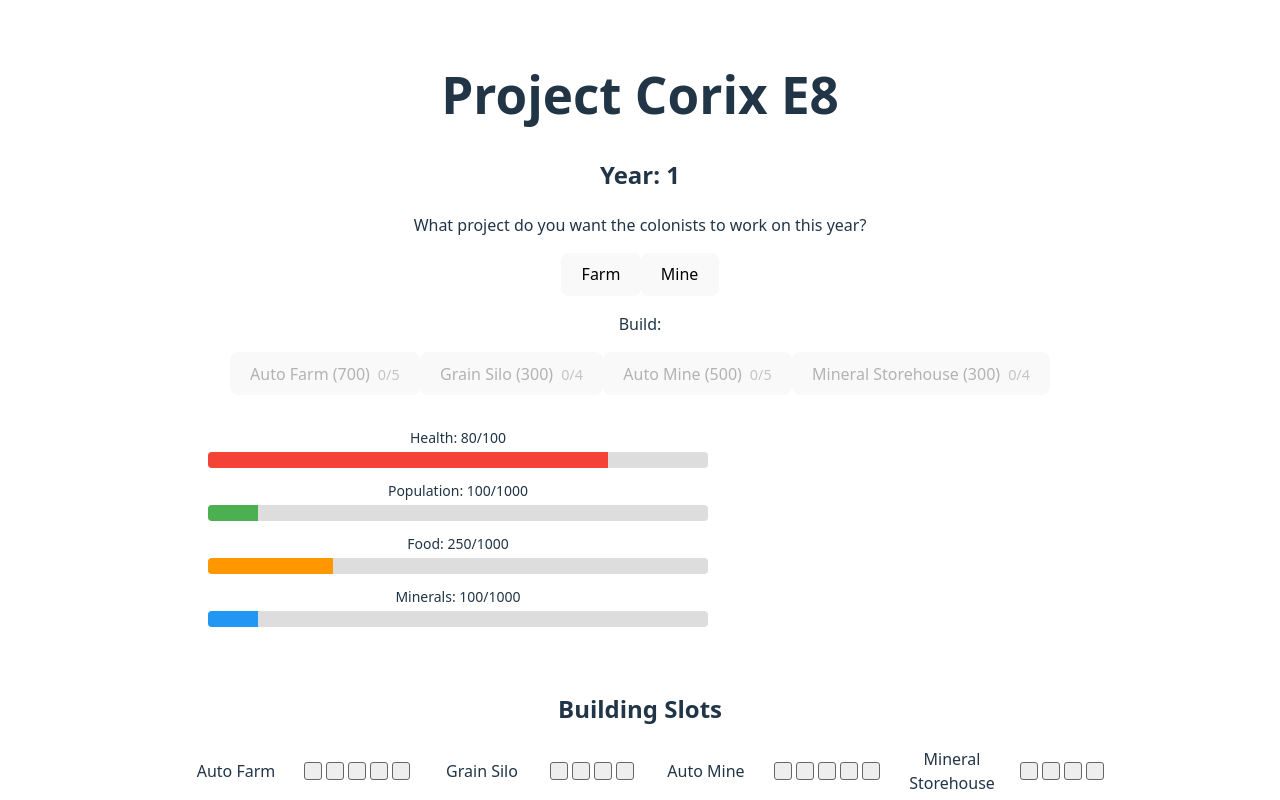
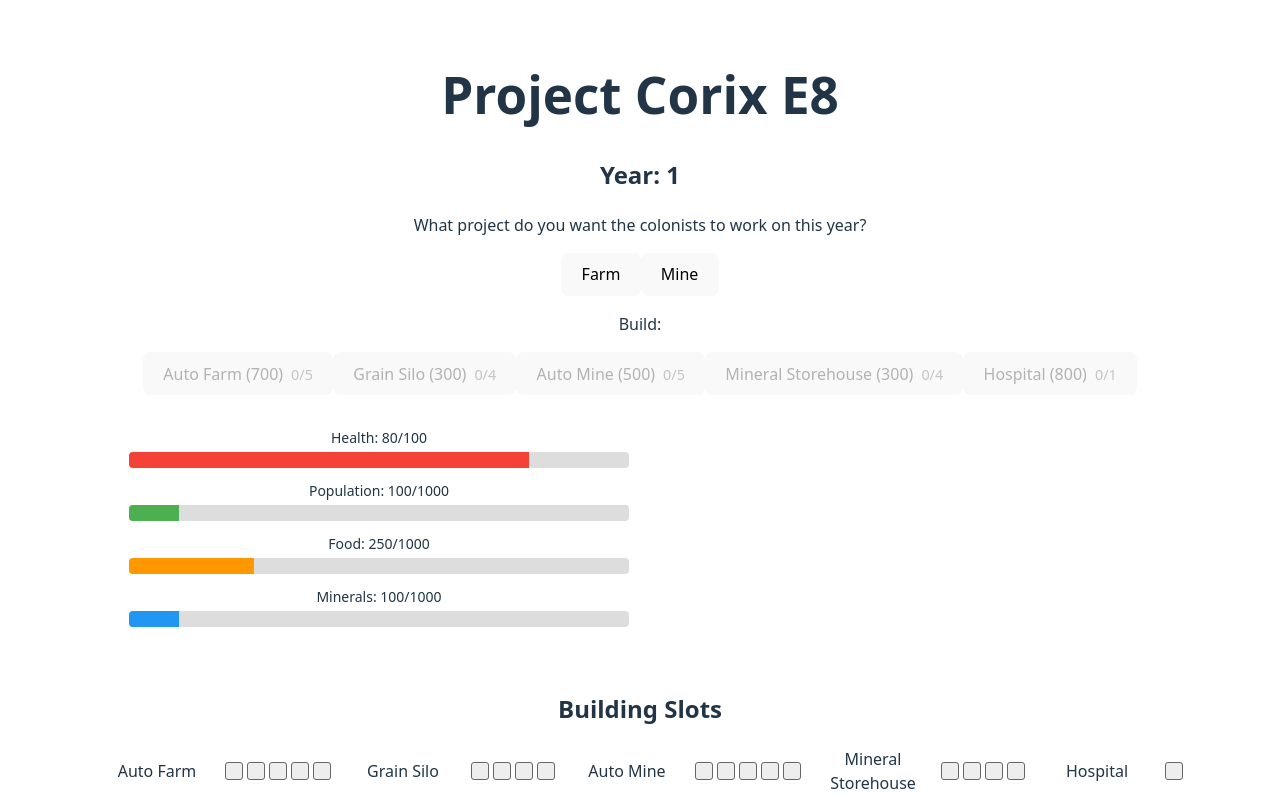
Before and after one commit to Mark-David-Hill/experiments, a React (Vite) app in the folder space-colony/: page / in a window 1280 px wide. Shown: the top 800 px of the page. Built offline with nearby package versions, Linux system fonts and the light colour scheme.

Commit message:
adds hospital building option which increases rate of health recovery and max health

```diff
--- a/space-colony/src/components/Game.jsx
+++ b/space-colony/src/components/Game.jsx
@@ -22,6 +22,10 @@ function Game() {
 
   const [foodBonus, setFoodBonus] = useState(0);
   const [mineralsBonus, setMineralsBonus] = useState(0);
+
+  const [maxHealth, setMaxHealth] = useState(sv.health);
+  const [healthIncrease, setHealthIncrease] = useState(2);
+  const [healthDecayFactor, setHealthDecayFactor] = useState(1);
 
   const [buildings, setBuildings] = useState([]);
   const [message, setMessage] = useState(
@@ -61,6 +65,17 @@ function Game() {
     setMaxMinerals(newMinerals);
     setFoodBonus(foodBonus);
     setMineralsBonus(mineralsBonus);
+
+    const hasHospital = buildings.some((b) => b.name === "Hospital");
+    if (hasHospital) {
+      setMaxHealth(100);
+      setHealthIncrease(4);
+      setHealthDecayFactor(0.5);
+    } else {
+      setMaxHealth(sv.health);
+      setHealthIncrease(2);
+      setHealthDecayFactor(1);
+    }
   }, [buildings]);
 
   const getRandomInt = (min, max) => {
@@ -124,10 +139,13 @@ function Game() {
     // 3) food and health change
     if (newFood >= newPopulation) {
       newFood -= newPopulation;
-      if (newHealth < 80) newHealth = Math.min(100, newHealth + 2);
+      if (newHealth < maxHealth) {
+        newHealth = Math.min(maxHealth, newHealth + healthIncrease);
+      }
       messageUpdates.push("There was enough food for everyone.");
     } else {
-      const loss = 5 + Math.floor(newHealth * 0.2);
+      let loss = 5 + Math.floor(newHealth * 0.2);
+      loss = Math.floor(loss * healthDecayFactor);
       newHealth = Math.max(0, newHealth - loss);
       newPopulation = Math.max(
         0,
--- a/space-colony/src/config.js
+++ b/space-colony/src/config.js
@@ -53,4 +53,12 @@ export const buildingChoices = [
     maxCount: 4,
     color: colors.minerals,
   },
+  {
+    name: "Hospital",
+    cost: 800,
+    description: "Increases health of the colony",
+    count: 0,
+    maxCount: 1,
+    color: colors.health,
+  },
 ];
```
